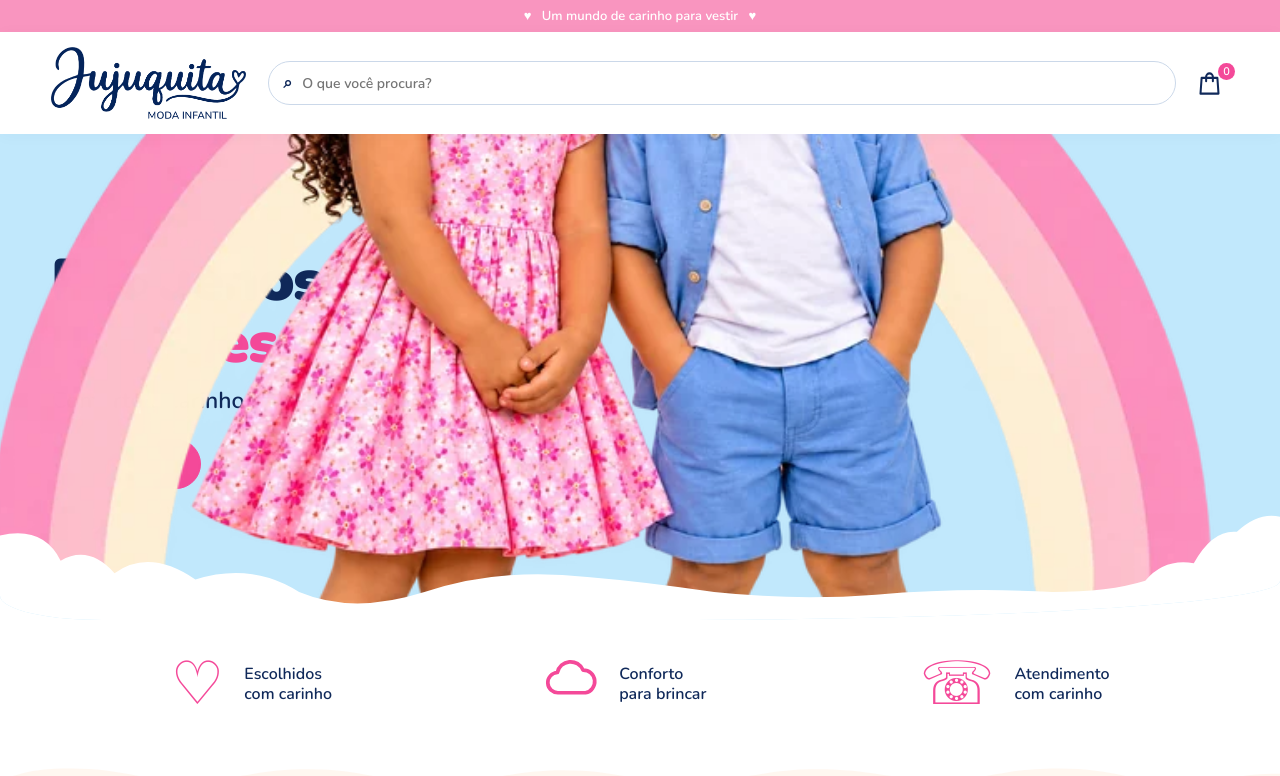
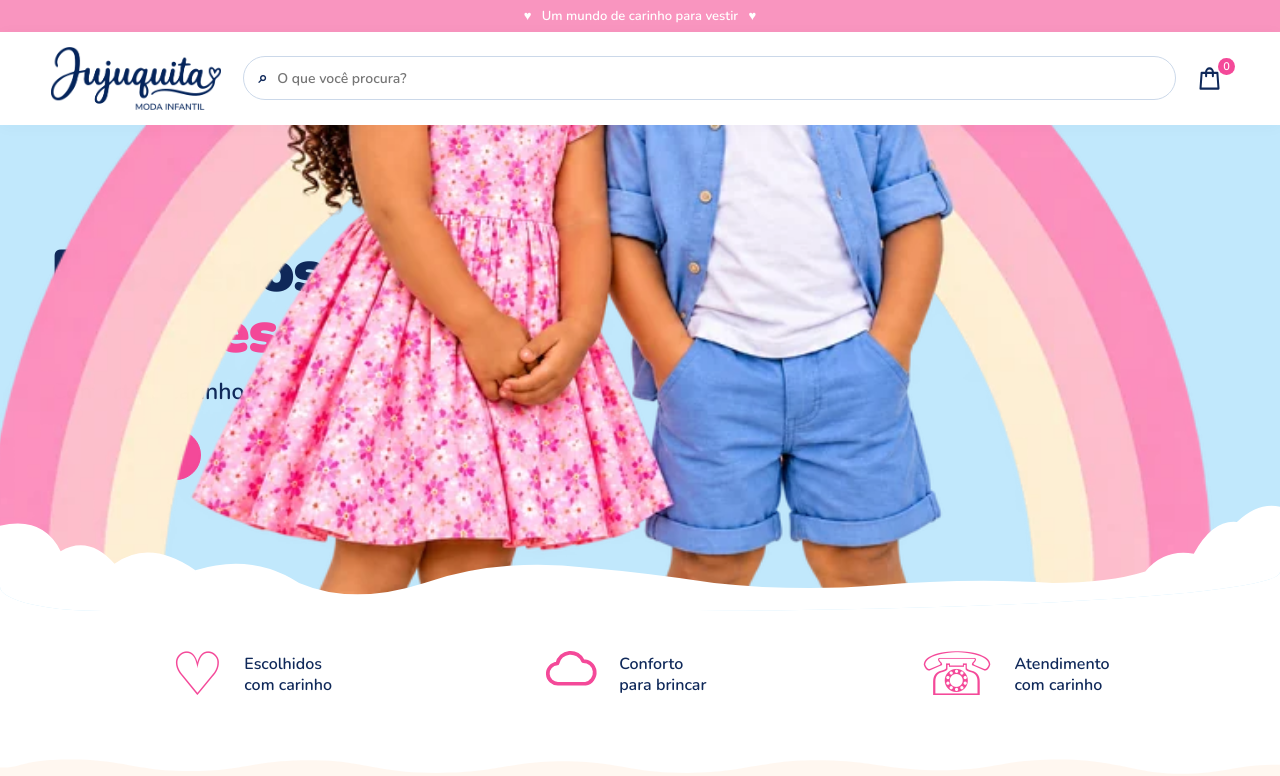
Before and after one commit to PedroSds/jujuquita, a website with bundled scripts: page index.html in a window 1280 px wide. Shown: the top 776 px of the page. Built offline with nearby package versions, Linux system fonts and the light colour scheme; some packages are replaced by stand-ins of ours; no server answers; the database is empty.

Commit message:
Adjust header logo size and alignment

```diff
--- a/demo.css
+++ b/demo.css
@@ -118,9 +118,9 @@ footer { padding-top: clamp(60px, 6vw, 80px); }
 @media(max-width:620px) { .featured-products,.collection-page .products { grid-template-columns:repeat(2,minmax(0,1fr)); gap:18px 10px } }
 header .actions{flex:1;min-width:0}header .search{display:flex;align-items:center;flex:1;min-width:0;padding:10px 14px}header .search input{flex:1;width:100%;min-width:0;font-size:14px}@media(max-width:520px){header .brand{width:clamp(82px,28vw,130px)}header .search{padding-inline:8px}header .search input{font-size:16px}header .actions{gap:6px}}
 #bag{display:inline-grid;place-items:center;min-width:38px;min-height:40px}
-header .brand { width: 195px; }
-@media (max-width: 1050px) { header .brand { width: 155px; } }
-@media (max-width: 520px) { header .brand { width: clamp(78px, 25vw, 115px); } }
+header .brand { width: 170px; align-self: center; }
+@media (max-width: 1050px) { header .brand { width: 145px; } }
+@media (max-width: 520px) { header .brand { width: clamp(78px, 23vw, 105px); } }
 .product-page-grid{display:grid;grid-template-columns:1fr 1fr;gap:40px;padding-top:20px}.product-page-grid h1{font-size:34px}.product-page-grid form,.customer-info{display:grid;gap:14px}.product-page-grid label,.customer-info label,.catalog-controls label{display:grid;gap:5px}.product-page-grid select,.customer-info input,.customer-info textarea,.catalog-controls input,.catalog-controls select{padding:10px;border:1px solid #ccd8e5;border-radius:9px;font:inherit;max-width:100%;min-width:0}.product-price{font-size:24px;font-weight:900}.product-price del{font-size:16px;color:#748097}.photo-thumbnails{display:flex;gap:8px;margin-top:12px}.photo-thumbnails button{width:70px;padding:0}.catalog-controls{display:grid;grid-template-columns:repeat(4,minmax(0,1fr)) auto;gap:12px;align-items:end;margin:20px 0}.bag-photo{width:58px;flex:0 0 58px}.bag-unit{display:block;position:static;background:none;color:inherit;font-size:12px}.bag-row>div:nth-child(2){flex:1}.bag-row{flex-wrap:wrap}.product-page-grid button:disabled{opacity:.5;cursor:not-allowed}#main-photo>.crop{width:100%;border-radius:20px}@media(max-width:700px){.product-page-grid{grid-template-columns:1fr;gap:20px}.catalog-controls{grid-template-columns:1fr 1fr}}
 .product-actions{display:grid;gap:8px;width:100%}.product-actions .btn,.product-actions .outline{width:100%;padding:8px 6px;font-size:13px}.product-actions .btn{white-space:normal}
 .featured-products .product,.collection-page .products .product{display:flex;flex-direction:column;align-self:stretch;min-width:0}
```
